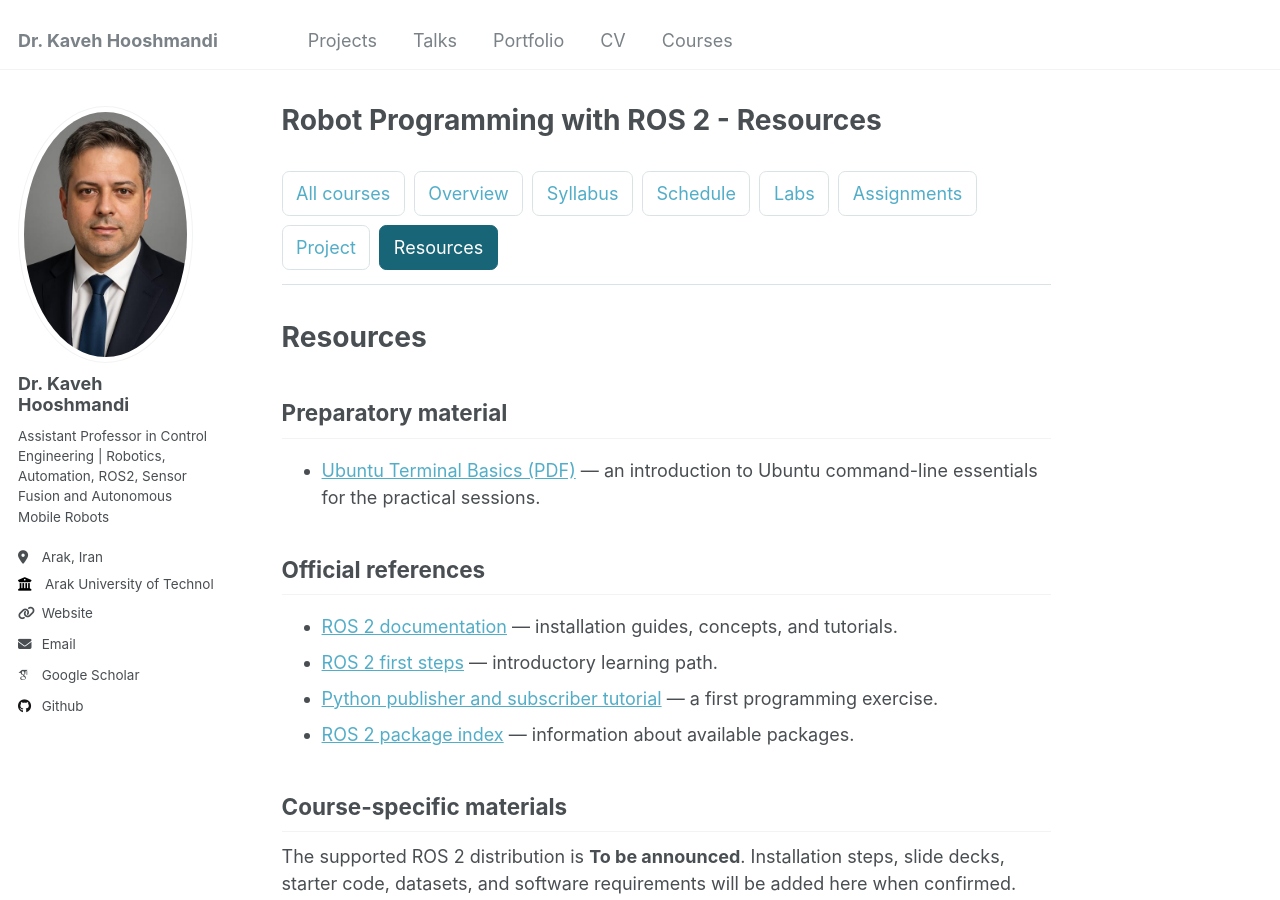
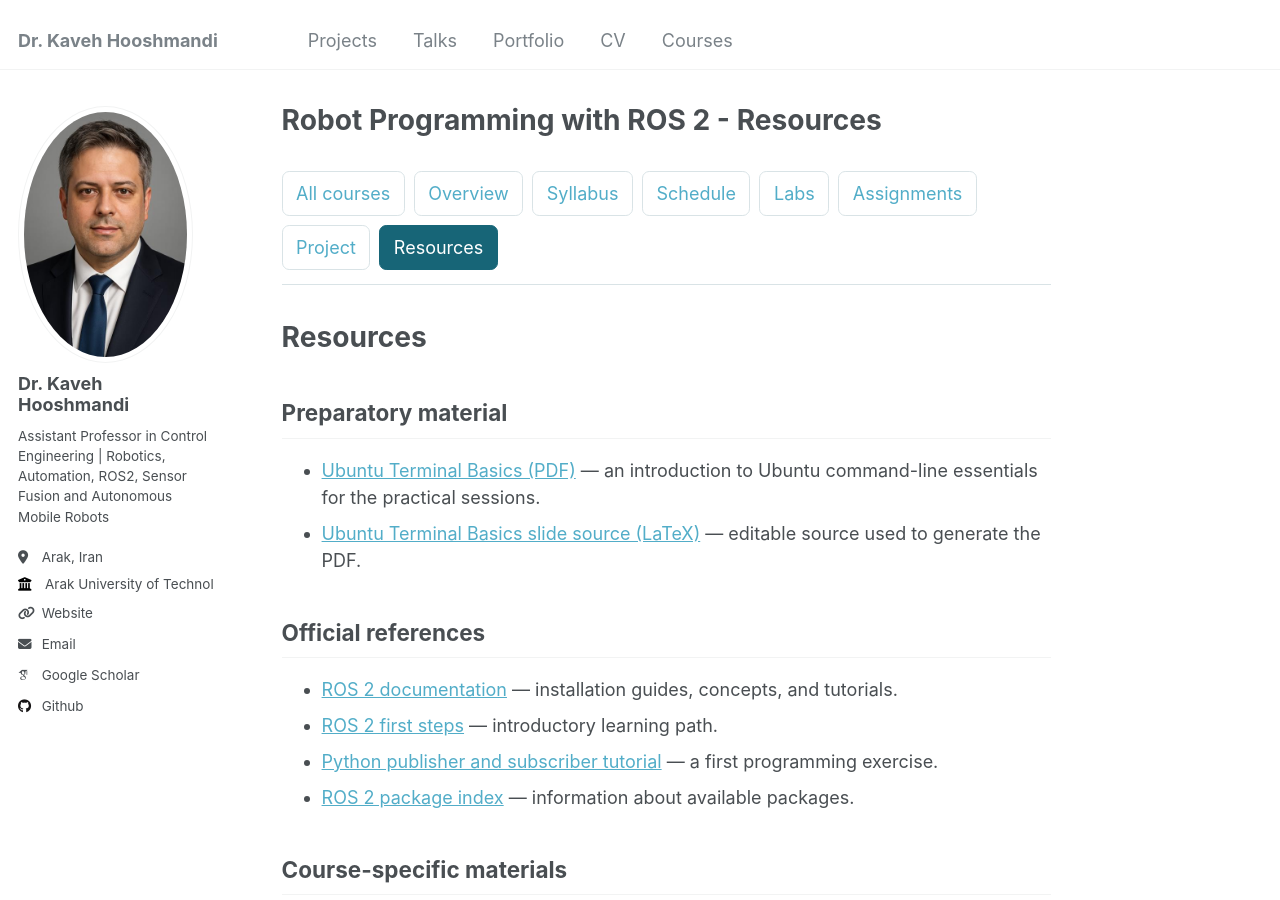
Before and after one commit to kaveh-hooshmandi/kaveh-hooshmandi.github.io, a Jekyll site: the page built from _pages/robot-programming-ros2-resources.md, in a window 1280 px wide and 900 px high. Built offline with Jekyll 4.4.1, drawn with Linux system fonts in a browser that asks for light colours; some web fonts are replaced.

```diff
--- a/_pages/robot-programming-ros2-resources.md
+++ b/_pages/robot-programming-ros2-resources.md
@@ -13,6 +13,7 @@
 ## Preparatory material
 
 - [Ubuntu Terminal Basics (PDF)](/courses/robot-programming-ros2/materials/ubuntu_linux_terminal_basics.pdf) — an introduction to Ubuntu command-line essentials for the practical sessions.
+- [Ubuntu Terminal Basics slide source (LaTeX)](/courses/robot-programming-ros2/materials/ubuntu_terminal_basics.tex) — editable source used to generate the PDF.
 
 ## Official references
 
```
Also changed, not shown: 2 other files.
